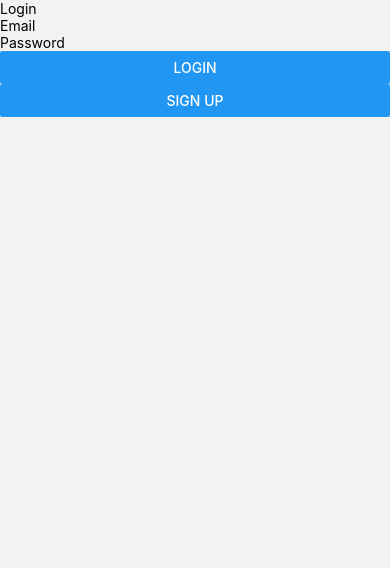
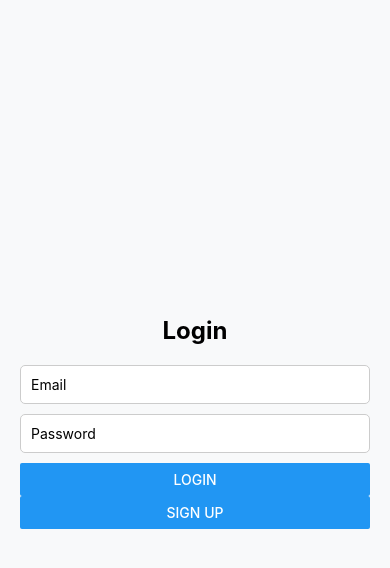
Before and after one commit to Qusai007/EventOrganizerApp, a React Native app: screen /Login in a window 390 px wide. Shown: the top 568 px of the page. Built offline with nearby package versions, Linux system fonts and the light colour scheme; no server answers.

Commit message:
Update LoginScreen

```diff
--- a/screens/LoginScreen.js
+++ b/screens/LoginScreen.js
@@ -1,5 +1,5 @@
 import React, { useState } from 'react';
-import { View, Text, TextInput, Button } from 'react-native';
+import { View, Text, TextInput, Button, StyleSheet, Alert } from 'react-native';
 import { auth } from '../firebase';
 import { signInWithEmailAndPassword } from 'firebase/auth';
 
@@ -10,19 +10,55 @@ export default function LoginScreen({ navigation }) {
   const handleLogin = async () => {
     try {
       await signInWithEmailAndPassword(auth, email, password);
+      Alert.alert('Success', 'Logged in successfully!');
       navigation.navigate('Main');
     } catch (error) {
-      alert(error.message);
+      Alert.alert('Error', error.message);
     }
   };
 
   return (
-    <View>
-      <Text>Login</Text>
-      <TextInput placeholder="Email" value={email} onChangeText={setEmail} />
-      <TextInput placeholder="Password" value={password} secureTextEntry onChangeText={setPassword} />
+    <View style={styles.container}>
+      <Text style={styles.title}>Login</Text>
+      <TextInput
+        style={styles.input}
+        placeholder="Email"
+        value={email}
+        onChangeText={setEmail}
+        keyboardType="email-address"
+      />
+      <TextInput
+        style={styles.input}
+        placeholder="Password"
+        value={password}
+        secureTextEntry
+        onChangeText={setPassword}
+      />
       <Button title="Login" onPress={handleLogin} />
       <Button title="Sign Up" onPress={() => navigation.navigate('SignUp')} />
     </View>
   );
 }
+
+const styles = StyleSheet.create({
+  container: {
+    flex: 1,
+    justifyContent: 'center',
+    padding: 20,
+    backgroundColor: '#f8f9fa',
+  },
+  title: {
+    fontSize: 24,
+    fontWeight: 'bold',
+    textAlign: 'center',
+    marginBottom: 20,
+  },
+  input: {
+    borderWidth: 1,
+    borderColor: '#ccc',
+    borderRadius: 5,
+    padding: 10,
+    marginBottom: 10,
+    backgroundColor: '#fff',
+  },
+});
```
